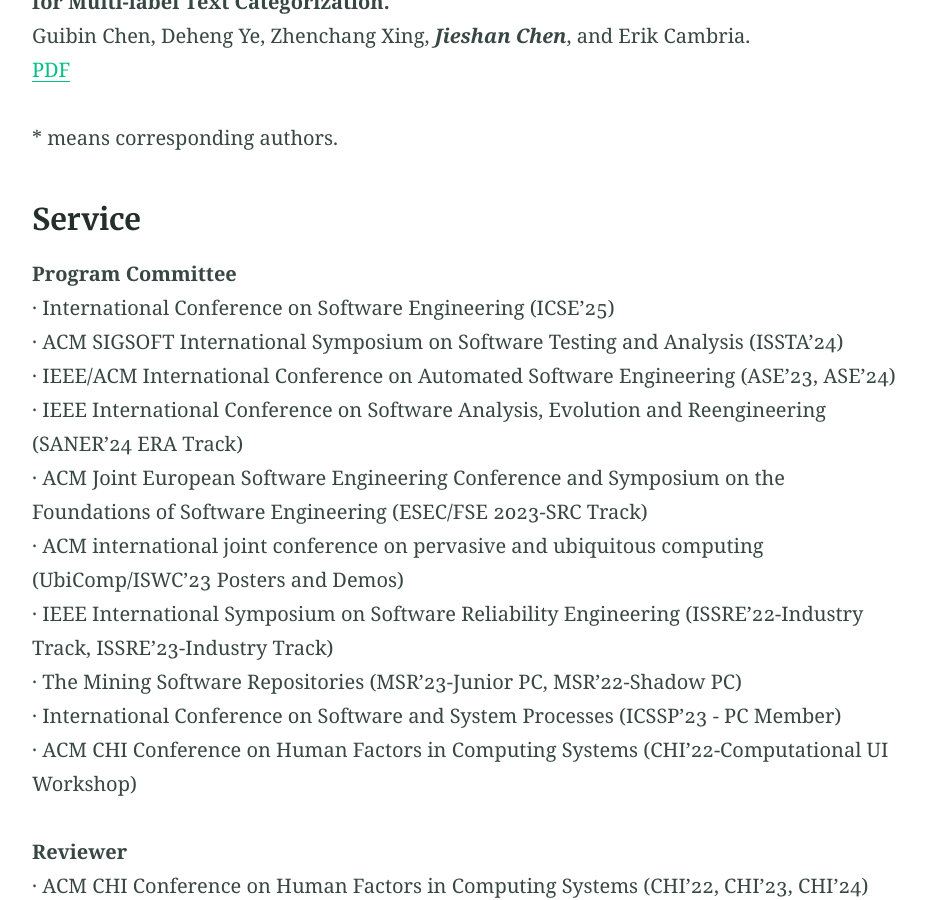
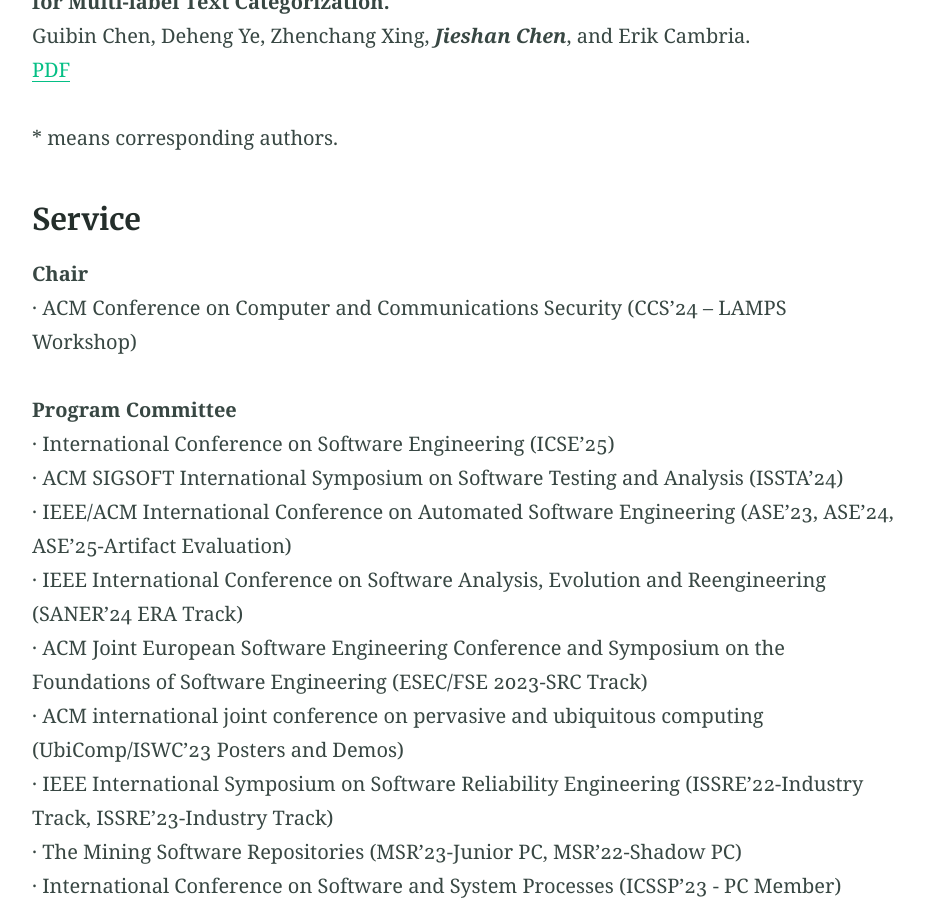
Before and after one commit to chenjshnn/chenjshnn.github.io, a Jekyll site: the page built from index.md, in a window 1280 px wide and 900 px high, scrolled down 3726 px. Shown: the whole window, without its empty margins (176-1102 px from the left). Built offline with Jekyll 4.4.1, drawn with Linux system fonts in a browser that asks for light colours; some of the changed text lies outside the part shown.

Commit message:
Update index.md

```diff
--- a/index.md
+++ b/index.md
@@ -91,11 +91,13 @@ Guibin Chen, Deheng Ye, Zhenchang Xing, ***Jieshan Chen***, and Erik Cambria. <b
 \* means corresponding authors.
 
 ### Service
+**Chair** <br />
+· ACM Conference on Computer and Communications Security (CCS’24 – LAMPS Workshop)
 
 **Program Committee** <br />
 · International Conference on Software Engineering (ICSE'25) <br />
 · ACM SIGSOFT International Symposium on Software Testing and Analysis (ISSTA'24) <br />
-· IEEE/ACM International Conference on Automated Software Engineering (ASE'23, ASE'24) <br />
+· IEEE/ACM International Conference on Automated Software Engineering (ASE'23, ASE'24, ASE’25-Artifact Evaluation) <br />
 · IEEE International Conference on Software Analysis, Evolution and Reengineering (SANER'24 ERA Track) <br />
 · ACM Joint European Software Engineering Conference and Symposium on the Foundations of Software Engineering (ESEC/FSE 2023-SRC Track) <br />
 · ACM international joint conference on pervasive and ubiquitous computing (UbiComp/ISWC'23 Posters and Demos) <br />
@@ -105,6 +107,7 @@ Guibin Chen, Deheng Ye, Zhenchang Xing, ***Jieshan Chen***, and Erik Cambria. <b
 · ACM CHI Conference on Human Factors in Computing Systems (CHI'22-Computational UI Workshop) <br />
 
 **Reviewer** <br />
+· ACM Symposium on User Interface Software and Technology (UIST'22, UIST'24) <br />
 · ACM CHI Conference on Human Factors in Computing Systems (CHI'22, CHI'23, CHI'24) <br />
 · ACM SIGCHI Conference on Computer-Supported Cooperative Work & Social Computing (CSCW'24) <br />
 · International Conference on Software Engineering (ICSE'24) <br />
```
Also changed, not shown: other parts of index.md (+0 -1 lines).
